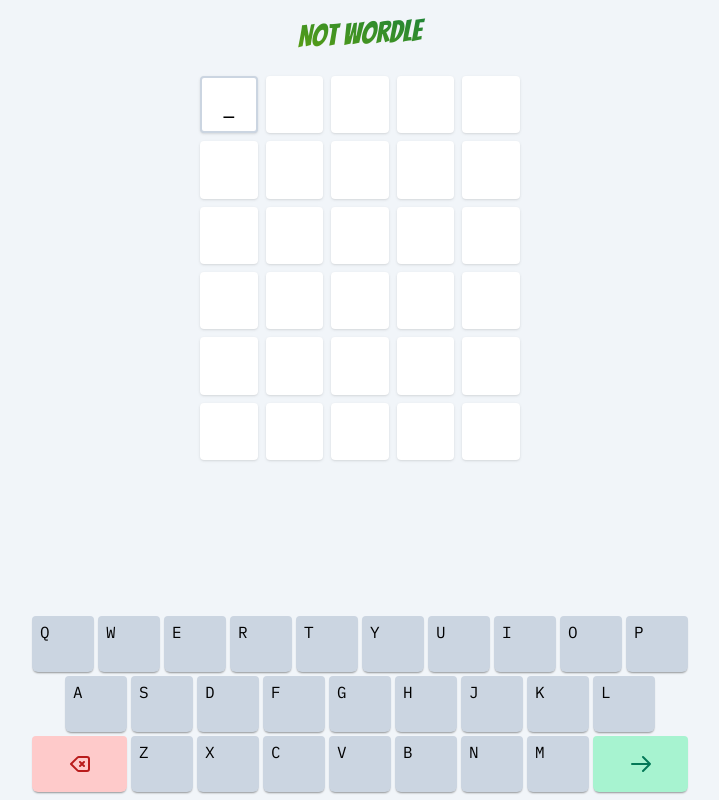
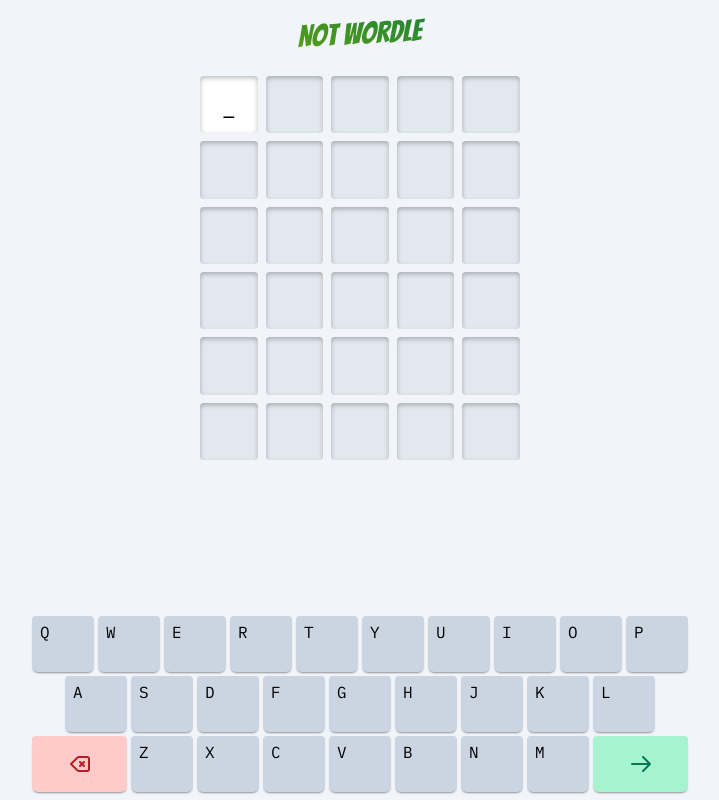
Before and after one commit to simeydk/wordle, a Next.js app: page / in a window 1280 px wide. Shown: the whole page, without its empty margins (280-999 px from the left). Built offline with nearby package versions, Linux system fonts and the light colour scheme.

Commit message:
design tweaks

```diff
--- a/src/components/wordle.tsx
+++ b/src/components/wordle.tsx
@@ -107,13 +107,13 @@
 
 function BoardBlock({char = '', state = wordle.LetterState.empty} : {char: string, state: wordle.LetterState}) {
     const stateClasses = {
-        [wordle.LetterState.empty]: 'bg-white border-2 border-slate-300',
+        [wordle.LetterState.empty]: 'bg-white  outline-slate-400',
         [wordle.LetterState.miss]: 'bg-slate-500 text-white',
         [wordle.LetterState.present]: 'bg-amber-500 text-white',
         [wordle.LetterState.exact]: 'bg-lime-600 text-white',
     };
-    const bg = char == ' ' ? 'bg-white' : stateClasses[state] || 'bg-pink-500 border border-pink-400';
-    return <div className={`${bg} rounded flex items-center justify-center w-full shadow `}>
-        <h1 className="text-2xl font-medium">{char.toUpperCase()}</h1>
+    const bg = char == ' ' ? 'bg-slate-200' : stateClasses[state] || 'bg-pink-500 border border-pink-400';
+    return <div className={`${bg} rounded flex items-center justify-center w-full shadow-[inset_0px_2px_5px_0px_#0004,_inset_-2px_-2px_3px_-1px_#FFF5]` }>
+        <h1 className="text-2xl font-medium" >{char.toUpperCase()}</h1>
     </div>;
 }
```
